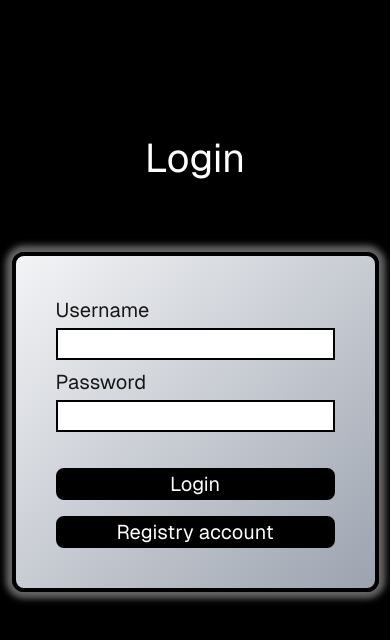
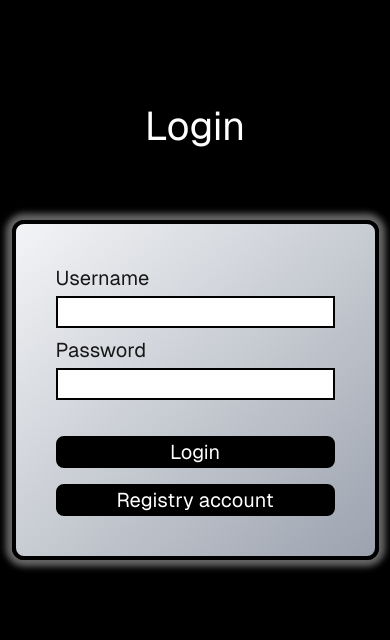
Before and after one commit to Owale128/Todolist-Next, a Next.js app: page / in a window 390 px wide. Shown: the top 640 px of the page. Built offline with nearby package versions, Linux system fonts and the light colour scheme.

Commit message:
Changed margin on login and registry H1

```diff
--- a/app/globals.css
+++ b/app/globals.css
@@ -51,7 +51,7 @@ body {
   }
 
   .loginH1, .registryH1 {
-    margin-top: 6rem;
+    margin-top: 4rem;
     font-size: 2.5rem;
   }
 
```
